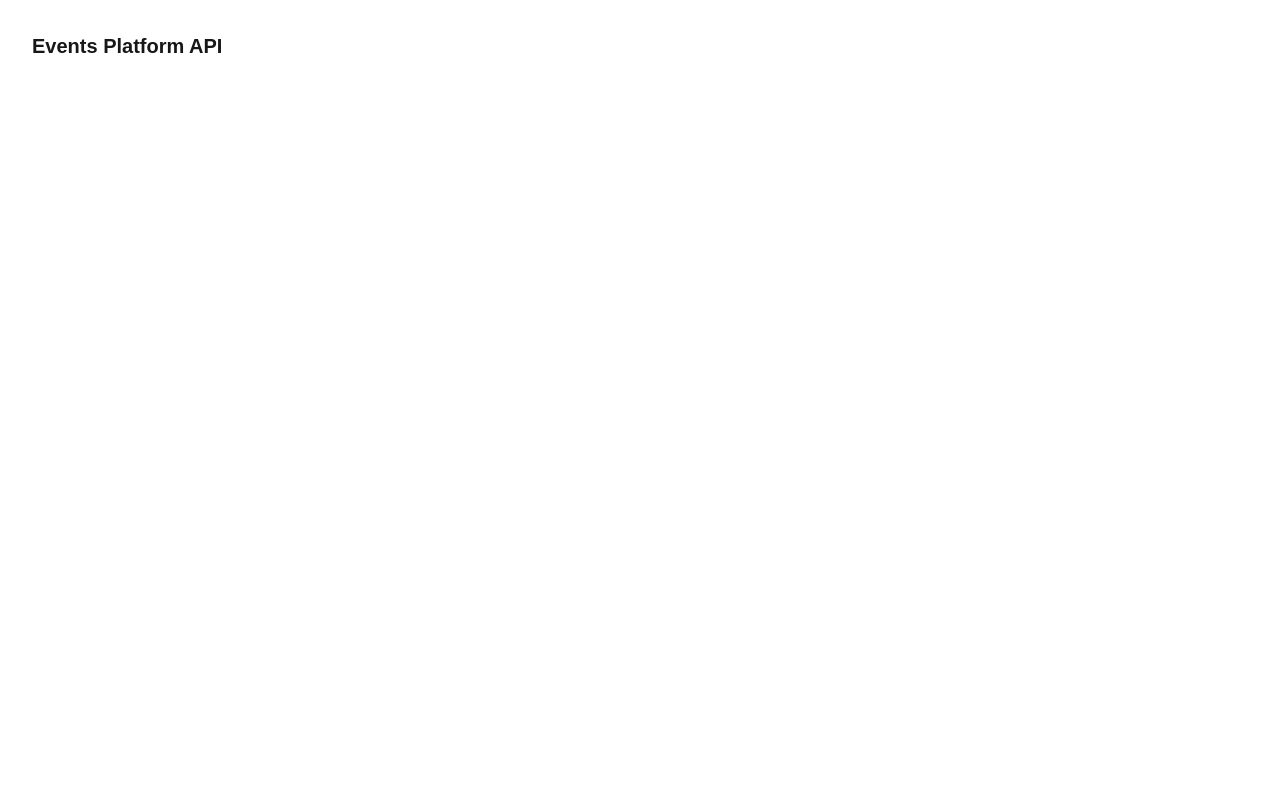
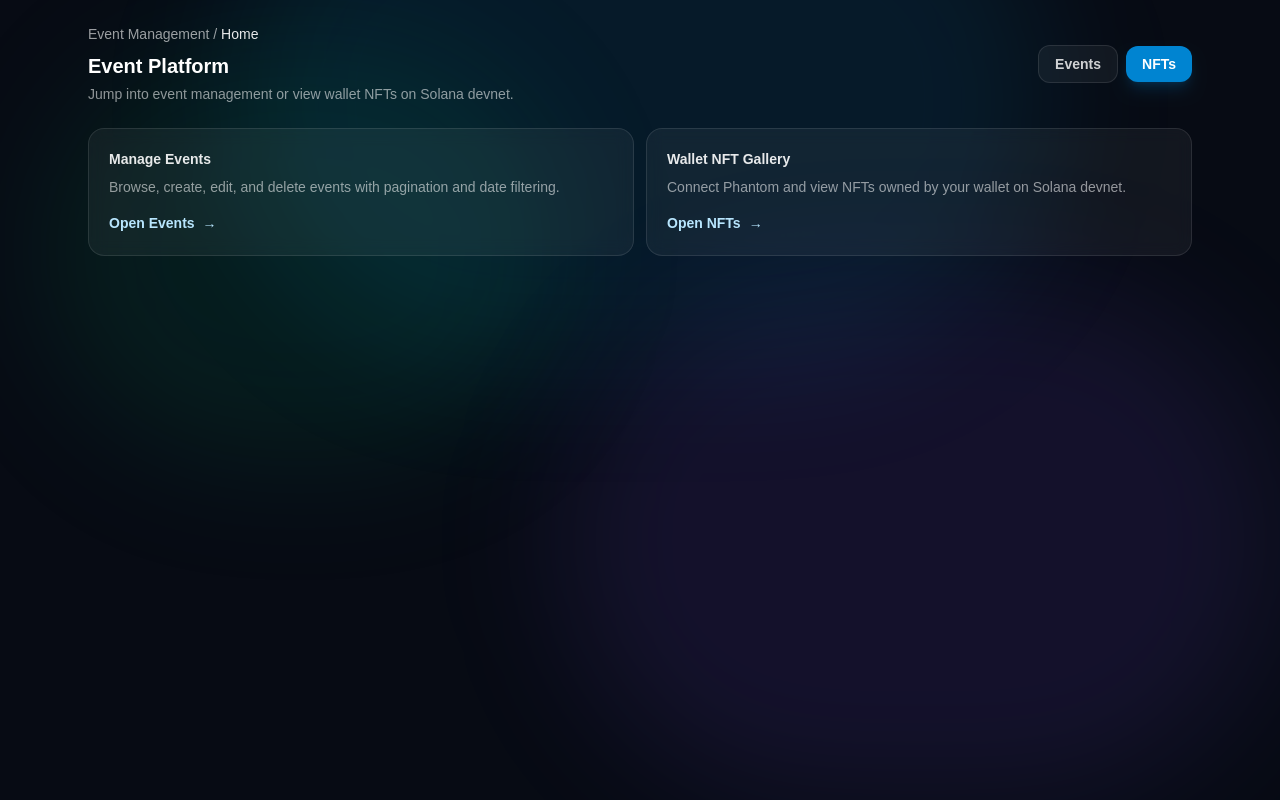
Before and after one commit to Pritam-deb/event-platform, a Next.js app: page / in a window 1280 px wide. Built offline with nearby package versions, Linux system fonts and the light colour scheme.

Commit message:
feat(home): implemented new landing page with animated layout and navigation

```diff
--- a/src/app/page.tsx
+++ b/src/app/page.tsx
@@ -1,7 +1,86 @@
+"use client";
+
+import Link from "next/link";
+import { motion } from "framer-motion";
+
 export default function Home() {
   return (
-    <main className="p-8">
-      <h1 className="text-xl font-semibold">Events Platform API</h1>
-    </main>
+    <motion.main
+      initial={{ opacity: 0, y: 8 }}
+      animate={{ opacity: 1, y: 0 }}
+      transition={{ duration: 0.2, ease: "easeOut" }}
+      className="min-h-screen bg-[#070B14] text-white"
+    >
+      <div className="pointer-events-none absolute inset-0">
+        <div className="absolute -top-40 left-1/2 h-[520px] w-[820px] -translate-x-1/2 rounded-full bg-sky-500/10 blur-3xl" />
+        <div className="absolute top-10 left-10 h-[420px] w-[520px] rounded-full bg-emerald-500/10 blur-3xl" />
+        <div className="absolute bottom-0 right-0 h-[520px] w-[720px] rounded-full bg-violet-500/10 blur-3xl" />
+      </div>
+
+      <div className="relative mx-auto max-w-6xl px-6 py-6">
+        <header className="flex flex-col gap-3 sm:flex-row sm:items-center sm:justify-between">
+          <div>
+            <div className="text-sm text-white/60">
+              Event Management / <span className="text-white/90">Home</span>
+            </div>
+            <h1 className="mt-2 text-xl font-semibold">Event Platform</h1>
+            <p className="mt-1 text-sm text-white/55">
+              Jump into event management or view wallet NFTs on Solana devnet.
+            </p>
+          </div>
+
+          <div className="flex flex-wrap items-center gap-2">
+            <Link
+              href="/events"
+              className="inline-flex items-center justify-center rounded-xl border border-white/10 bg-white/5 px-4 py-2 text-sm font-semibold text-white/80 hover:bg-white/10"
+            >
+              Events
+            </Link>
+            <Link
+              href="/nfts"
+              className="inline-flex items-center justify-center rounded-xl bg-sky-600 px-4 py-2 text-sm font-semibold text-white shadow-lg shadow-sky-600/20 hover:bg-sky-500"
+            >
+              NFTs
+            </Link>
+          </div>
+        </header>
+
+        <section className="mt-6 grid gap-3 sm:grid-cols-2">
+          <Link
+            href="/events"
+            className="group rounded-2xl border border-white/10 bg-white/5 p-5 backdrop-blur transition hover:bg-white/7"
+          >
+            <div className="text-sm font-semibold text-white/90">
+              Manage Events
+            </div>
+            <div className="mt-2 text-sm text-white/55">
+              Browse, create, edit, and delete events with pagination and date
+              filtering.
+            </div>
+            <div className="mt-4 inline-flex items-center gap-2 text-sm font-semibold text-sky-200 group-hover:text-sky-100">
+              Open Events
+              <span aria-hidden="true">→</span>
+            </div>
+          </Link>
+
+          <Link
+            href="/nfts"
+            className="group rounded-2xl border border-white/10 bg-white/5 p-5 backdrop-blur transition hover:bg-white/7"
+          >
+            <div className="text-sm font-semibold text-white/90">
+              Wallet NFT Gallery
+            </div>
+            <div className="mt-2 text-sm text-white/55">
+              Connect Phantom and view NFTs owned by your wallet on Solana
+              devnet.
+            </div>
+            <div className="mt-4 inline-flex items-center gap-2 text-sm font-semibold text-sky-200 group-hover:text-sky-100">
+              Open NFTs
+              <span aria-hidden="true">→</span>
+            </div>
+          </Link>
+        </section>
+      </div>
+    </motion.main>
   );
 }
```
